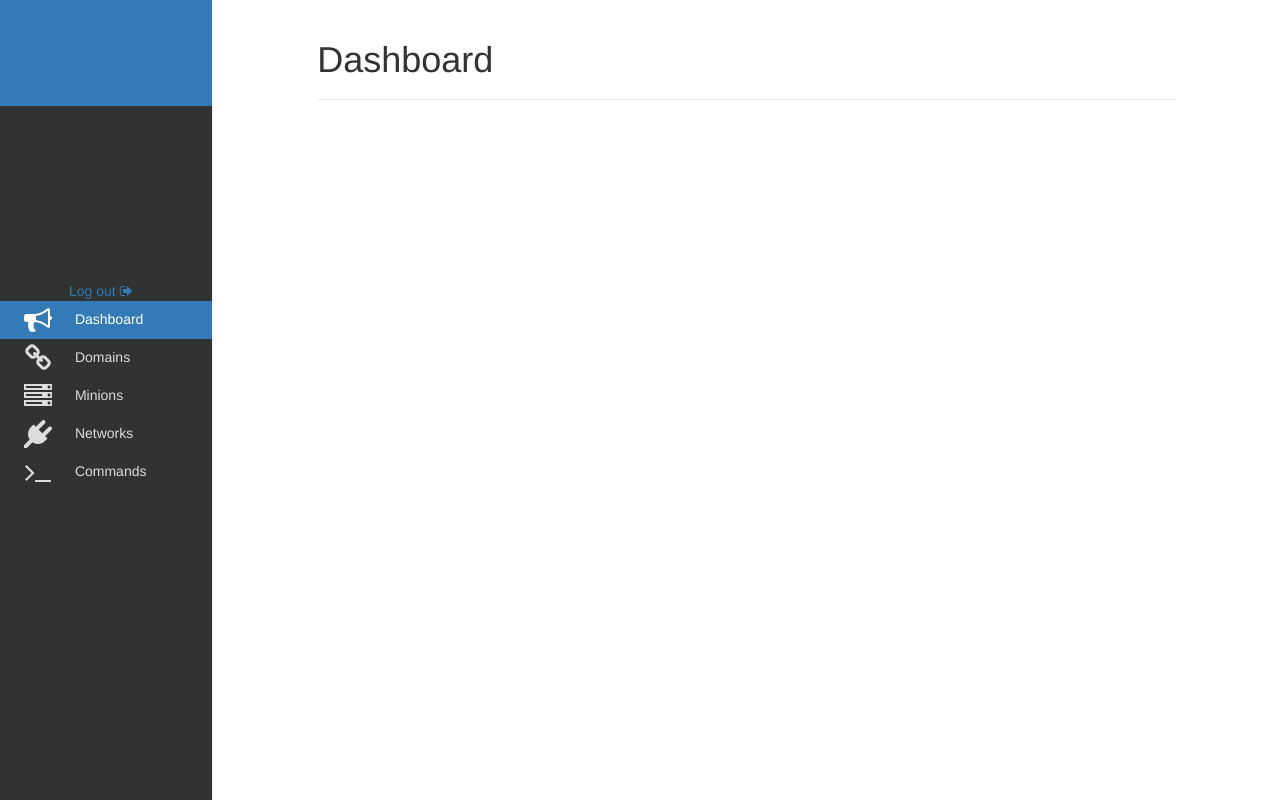
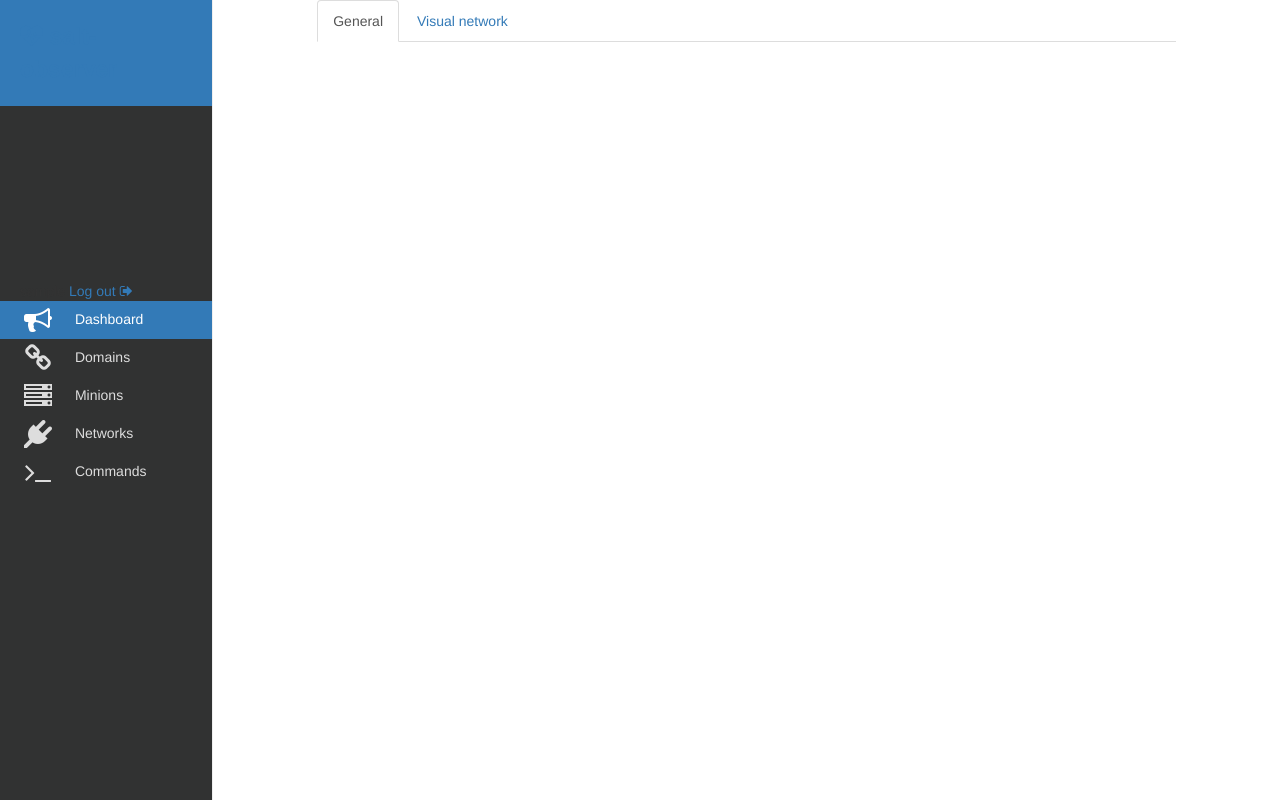
Before and after one commit to hs-hannover/salt-observer, a Django app: page / in a window 1280 px wide. Run offline with Django 3.2, Linux system fonts and the light colour scheme; the visitor is signed in with stand-in values (Sample User, id 1); some libraries are stand-ins or nearby versions.

Commit message:
Introduce #19, coule be improved a lot!

```diff
--- a/salt_observer/assets/less/_init.less
+++ b/salt_observer/assets/less/_init.less
@@ -8,4 +8,6 @@
 @import "base.less";
 @import "login.less";
 @import "sidebar.less";
+
+@import "dashboard.less";
 @import "docs.less";
--- a/salt_observer/assets/less/docs.less
+++ b/salt_observer/assets/less/docs.less
@@ -9,6 +9,9 @@
 // some helpers
 .margin-bottom-wrapper {
     margin-bottom: 25px;
+}
+.margin-bottom-wrapper {
+    margin-top: 25px;
 }
 
 .next-to-input-text {
--- a/salt_observer/templates/_layout/navbar.html
+++ b/salt_observer/templates/_layout/navbar.html
@@ -32,11 +32,13 @@
             </div>
 
             <div class="col-sm-9 col-sm-offset-3 col-md-10 col-md-offset-2 main">
+                {% block pre-content %}{% endblock %}
                 <div class="row">
                     <div class="col-md-10 col-md-offset-1">
                         {% block content %}{% endblock %}
                     </div>
                 </div>
+                {% block post-content %}{% endblock %}
             </div>
         </div>
     </div>
--- a/salt_observer/templates/dashboard.html
+++ /dev/null
@@ -1,11 +0,0 @@
-{% extends '_layout/navbar.html' %}
-{% load staticfiles %}
-
-{% block nav-dashboard %}class="active"{% endblock %}
-{% block title-extra %}Dashboard{% endblock %}
-
-{% block content %}
-    <div class="page-header">
-        <h1>Dashboard</h1>
-    </div>
-{% endblock %}
--- /dev/null
+++ b/salt_observer/templates/home/base.html
@@ -0,0 +1,16 @@
+{% extends '_layout/navbar.html' %}
+{% load staticfiles %}
+
+{% block nav-dashboard %}class="active"{% endblock %}
+
+{% block content %}
+    <div class="margin-top-wrapper margin-bottom-wrapper">
+        <ul class="nav nav-tabs">
+            <li role="presentation" {% block nav-db-general %}{% endblock %}><a href="{% url 'dashboard' %}">General</a></li>
+            <li role="presentation" {% block nav-db-visual-network %}{% endblock %}><a href="{% url 'visual-network' %}">Visual network</a></li>
+        </ul>
+    </div>
+
+    {% block home-content %}{% endblock %}
+
+{% endblock %}
--- /dev/null
+++ b/salt_observer/templates/home/dashboard.html
@@ -0,0 +1,16 @@
+{% extends 'home/base.html' %}
+{% load staticfiles %}
+
+{% block nav-db-general %}class="active"{% endblock %}
+{% block title-extra %}Dashboard{% endblock %}
+
+{% block home-content %}
+    <div class="row">
+        <div class="col-md-10">
+
+        </div>
+        <div class="col-md-2">
+
+        </div>
+    </div>
+{% endblock %}
--- a/salt_observer/urls.py
+++ b/salt_observer/urls.py
@@ -4,7 +4,7 @@ from django.contrib.auth.decorators import login_required
 
 from .views import (
     Login, Logout,
-    Dashboard,
+    Dashboard, VisualNetwork,
     MinionList, MinionDetail, MinionEdit,
     NetworkList, NetworkDetail, NetworkEdit,
     DomainList, DomainDetail, DomainEdit
@@ -23,6 +23,8 @@ urlpatterns = [
     url(r'^logout/$', Logout.as_view(), name='logout'),
 
     auth_url(r'^$', Dashboard.as_view(), name='dashboard'),
+    auth_url(r'^visual-network/$', VisualNetwork.as_view(), name='visual-network'),
+
     auth_url(r'^minions/$', MinionList.as_view(), name='minion-list'),
     auth_url(r'^minions/(?P<slug>[a-zA-Z0-9\.\-]+)/$', MinionDetail.as_view(), name='minion-detail'),
     auth_url(r'^minions/(?P<slug>[a-zA-Z0-9\.\-]+)/edit/$', MinionEdit.as_view(), name='minion-edit'),
--- a/salt_observer/views.py
+++ b/salt_observer/views.py
@@ -66,7 +66,19 @@ class Logout(View):
 
 
 class Dashboard(TemplateView):
-    template_name = 'dashboard.html'
+    template_name = 'home/dashboard.html'
+
+
+class VisualNetwork(TemplateView):
+    template_name = 'home/visual_network.html'
+
+    def get_context_data(self, *args, **kwargs):
+        ctx = super().get_context_data(*args, **kwargs)
+        ctx.update({
+            'minions': Minion.objects.all(),
+            'networks': Network.objects.all().exclude(ipv4='10.1.10.0'),
+        })
+        return ctx
 
 
 class MinionList(ListView):
```
Also changed, not shown: salt_observer/assets/less/dashboard.less (added, +8 -0 lines), salt_observer/templates/home/visual_network.html (added, +59 -0 lines), salt_observer/static/css/main.min.css.
